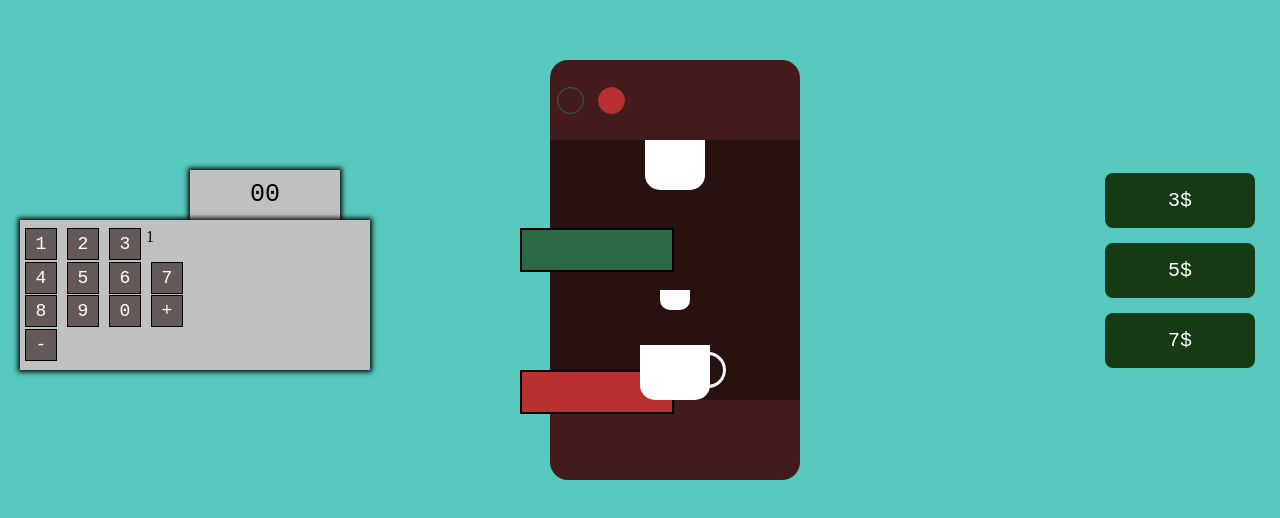
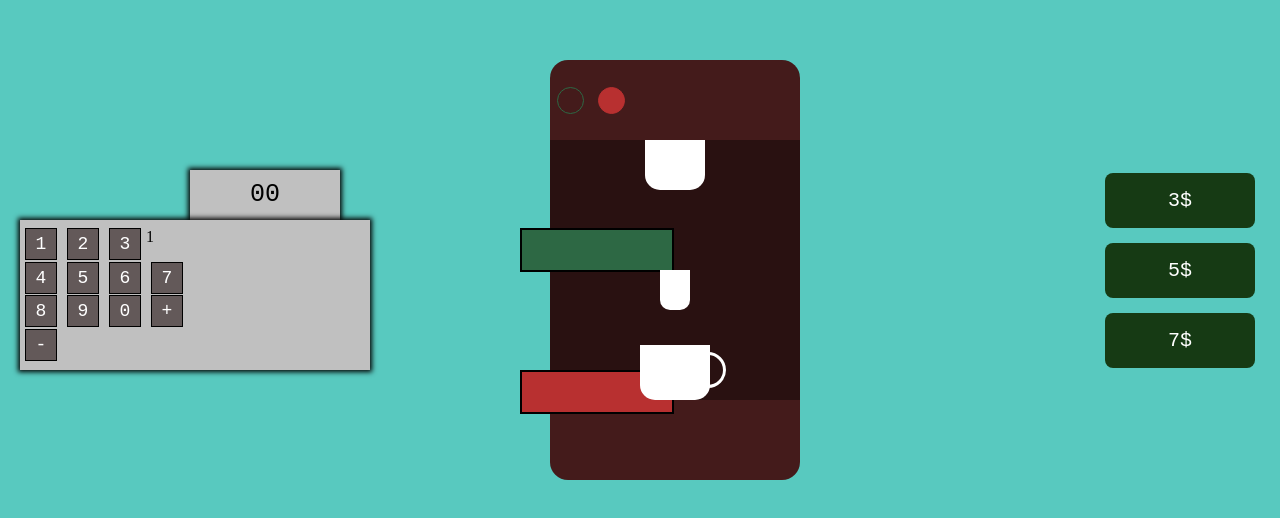
Before and after one commit to FocUUsMe/coffeemachine, a plain HTML site: page index.html in a window 1280 px wide. Shown: the part 130-648 px from the top of the page. Drawn offline with Linux system fonts and the light colour scheme.

Commit message:
fixingBugs

```diff
--- a/style/style.css
+++ b/style/style.css
@@ -76,11 +76,11 @@
 
     .holder_part{
         width: 30px;
-        height: 20px;
+        height: 40px;
         background-color: #fff;
         border-radius: 0px 0px 10px 10px;
         position: absolute;
-        top: 420px;
+        top: 400px;
         z-index: 100;
     }
 
```
